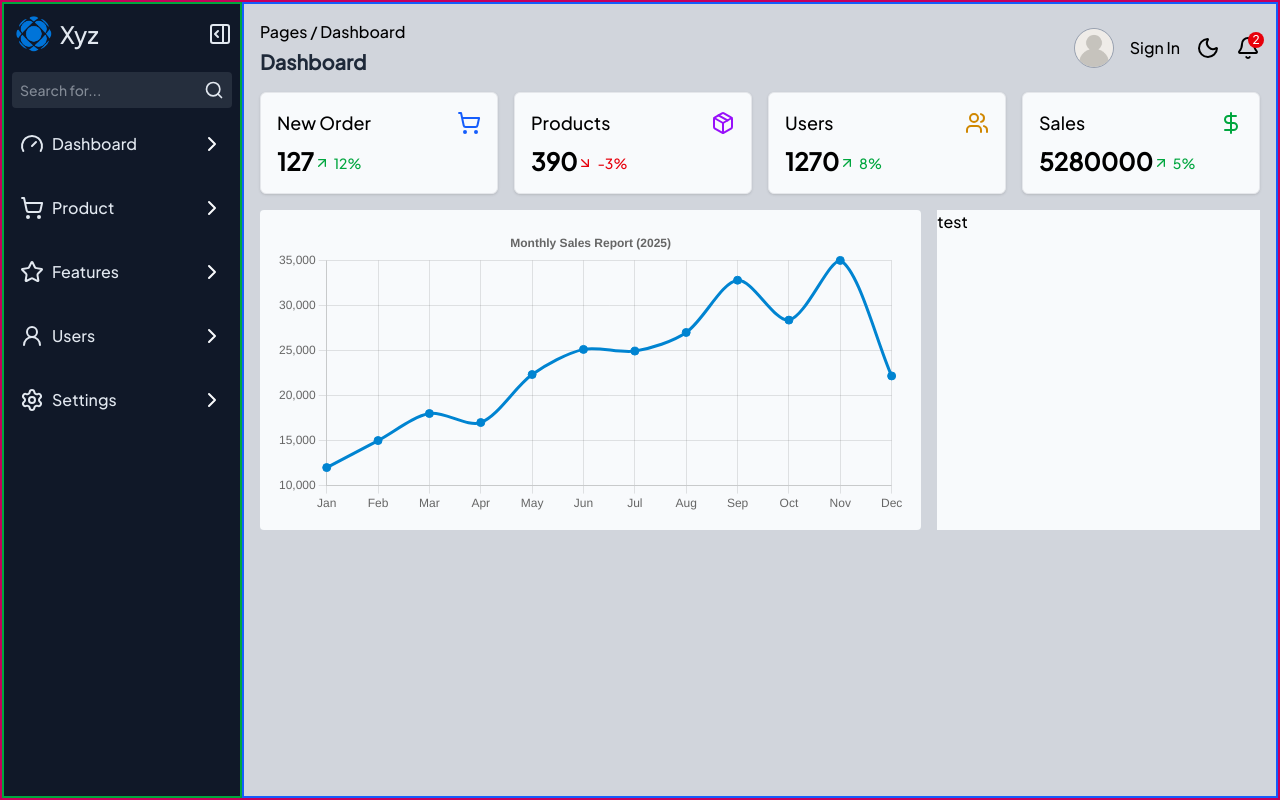
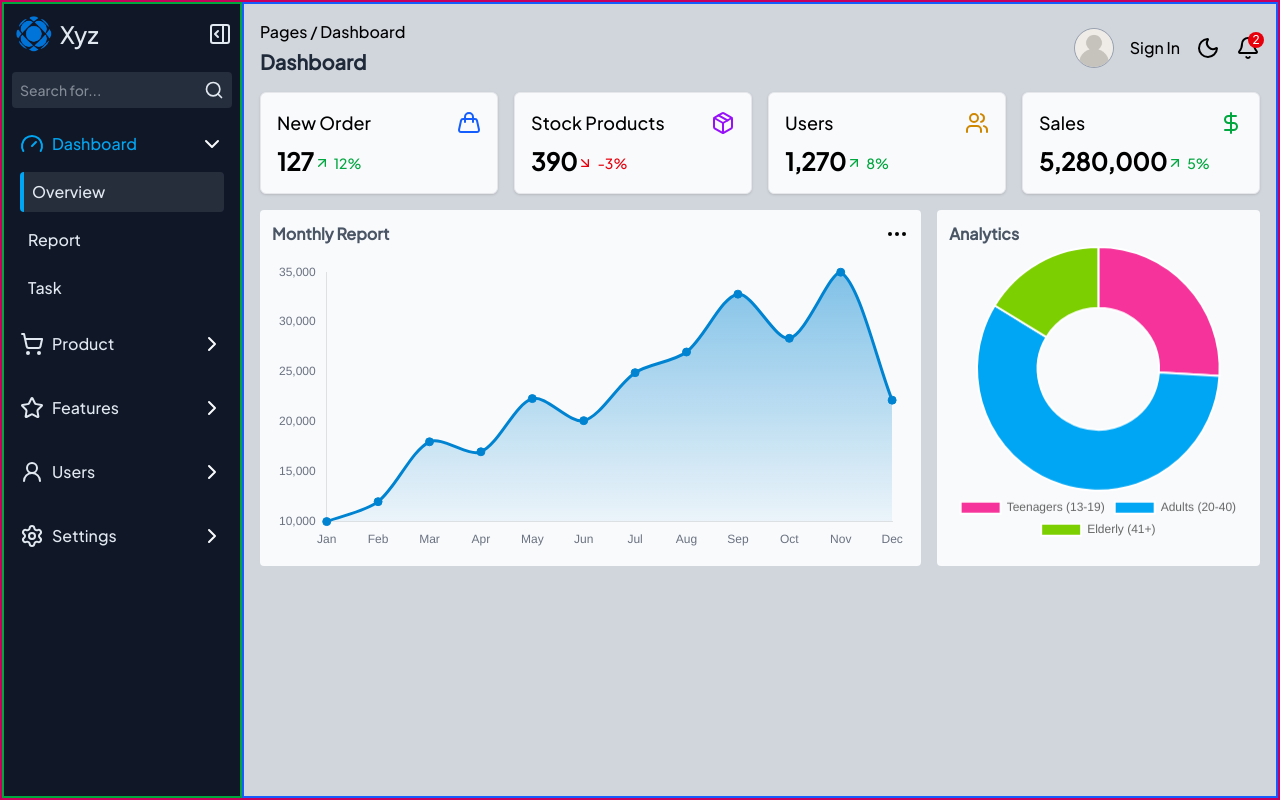
Before and after one commit to RaihanHafiz27/Dashboard, a Next.js app: page /dashboard in a window 1280 px wide. Built offline with nearby package versions, Linux system fonts and the light colour scheme.

Commit message:
added cart report

```diff
--- a/package.json
+++ b/package.json
@@ -14,6 +14,7 @@
     "next": "15.5.2",
     "react": "19.1.0",
     "react-chartjs-2": "^5.3.0",
+    "react-countup": "^6.5.3",
     "react-dom": "19.1.0"
   },
   "devDependencies": {
--- /dev/null
+++ b/src/constants/linksNav.tsx
@@ -0,0 +1,55 @@
+import { NavLinks } from "@/types/navLinks.type";
+import { Gauge, Settings, ShoppingCart, Star, User2 } from "lucide-react";
+
+export const navLinks: NavLinks[] = [
+  {
+    id: 1,
+    title: "dashboard",
+    subs: [
+      { title: "overview", to: "/dashboard" },
+      { title: "report", to: "/dashboard/report" },
+      { title: "task", to: "#" },
+    ],
+    icon: <Gauge />,
+  },
+  {
+    id: 2,
+    title: "product",
+    // to: "/dashboard/product",
+    subs: [
+      { title: "all product", to: "/dashboard" },
+      { title: "cahert", to: "/dashboard/report" },
+    ],
+    icon: <ShoppingCart />,
+  },
+  {
+    id: 3,
+    title: "features",
+    // to: "/",
+    subs: [
+      { title: "a121", to: "/dashboard" },
+      { title: "re1rt", to: "/dashboard/report" },
+    ],
+    icon: <Star />,
+  },
+  {
+    id: 4,
+    title: "users",
+    // to: "/",
+    subs: [
+      { title: "status", to: "/dashboard" },
+      { title: "rchat", to: "/dashboard/report" },
+    ],
+    icon: <User2 />,
+  },
+  {
+    id: 5,
+    title: "settings",
+    // to: "/",
+    subs: [
+      { title: "dark", to: "/dashboard" },
+      { title: "rsa", to: "/dashboard/report" },
+    ],
+    icon: <Settings />,
+  },
+];
--- /dev/null
+++ b/src/constants/salesData.ts
@@ -0,0 +1,16 @@
+import { Sale } from "@/types/sales.type";
+
+export const salesData: Sale[] = [
+  { month: "Jan", total: 10000 },
+  { month: "Feb", total: 12000 },
+  { month: "Mar", total: 18000 },
+  { month: "Apr", total: 17000 },
+  { month: "May", total: 22330 },
+  { month: "Jun", total: 20120 },
+  { month: "Jul", total: 24930 },
+  { month: "Aug", total: 27000 },
+  { month: "Sep", total: 32800 },
+  { month: "Oct", total: 28370 },
+  { month: "Nov", total: 35000 },
+  { month: "Dec", total: 22175 },
+];
--- a/src/fragments/Sidebar/Sidebar.tsx
+++ b/src/fragments/Sidebar/Sidebar.tsx
@@ -1,79 +1,9 @@
-import {
-  ChevronRight,
-  Gauge,
-  LucideIcon,
-  PanelTopOpen,
-  Search,
-  Settings,
-  ShoppingCart,
-  Star,
-  User2,
-} from "lucide-react";
+import { navLinks } from "@/constants/linksNav";
+import { ChevronRight, PanelTopOpen, Search } from "lucide-react";
 import Image from "next/image";
 import Link from "next/link";
 import { useRouter } from "next/router";
 import React, { useState } from "react";
-// import {LucideIcon} from "lucide-react"
-
-interface NavLinks {
-  id: number;
-  title: string;
-  subs?: { title: string; to: string }[];
-  icon: React.ReactNode;
-}
-
-const navLinks: NavLinks[] = [
-  {
-    id: 1,
-    title: "dashboard",
-    subs: [
-      { title: "overview", to: "/dashboard" },
-      { title: "report", to: "/dashboard/report" },
-      { title: "task", to: "#" },
-    ],
-    icon: <Gauge />,
-  },
-  {
-    id: 2,
-    title: "product",
-    // to: "/dashboard/product",
-    subs: [
-      { title: "all product", to: "/dashboard" },
-      { title: "cahert", to: "/dashboard/report" },
-    ],
-    icon: <ShoppingCart />,
-  },
-  {
-    id: 3,
-    title: "features",
-    // to: "/",
-    subs: [
-      { title: "a121", to: "/dashboard" },
-      { title: "re1rt", to: "/dashboard/report" },
-    ],
-    icon: <Star />,
-  },
-  {
-    id: 4,
-    title: "users",
-    // to: "/",
-    subs: [
-      { title: "status", to: "/dashboard" },
-      { title: "rchat", to: "/dashboard/report" },
-    ],
-    icon: <User2 />,
-  },
-  {
-    id: 5,
-    title: "settings",
-    // to: "/",
-    subs: [
-      { title: "dark", to: "/dashboard" },
-      { title: "rsa", to: "/dashboard/report" },
-    ],
-    icon: <Settings />,
-  },
-];
 
 export const Sidebar = ({
   isFull,
@@ -82,7 +12,7 @@ export const Sidebar = ({
   isFull: boolean;
   setIsFull: React.Dispatch<React.SetStateAction<boolean>>;
 }) => {
-  const [showMenu, setShowMenu] = useState<string | null>(null);
+  const [showMenu, setShowMenu] = useState<string | null>("dashboard");
   const router = useRouter();
   console.log(router);
 
@@ -198,46 +128,6 @@ export const Sidebar = ({
           ))}
         </ul>
       </nav>
-      {/* <div className="space-y-4">
-        <h2>Profile</h2>
-        <div className="flex items-center space-x-2">
-          <Image
-            src={"/images/profile.jpg"}
-            width={200}
-            height={200}
-            alt="profile"
-            className="w-10 h-10 rounded-full"
-          />
-          <span className="text-xs">
-            <p>KannaSYF</p>
-            <p>Account Settings</p>
-          </span>
-        </div>
-      </div> */}
     </aside>
   );
 };
-
-//  <nav className="grid grid-cols-1 gap-y-4">
-//         {navLinks.map((link) => (
-//           <Link
-//             key={link.id}
-//             href={link.to}
-//             className={`flex items-center justify-between px-2 py-3 capitalize rounded-sm ${
-//               router.pathname === link.to
-//                 ? "border-l-4 border-sky-500 bg-gray-200/10"
-//                 : ""
-//             }`}
-//           >
-//             <span className="flex items-center space-x-2">
-//               <i>{link.icon}</i>
-//               <span className={`${isFull ? "block" : "hidden"}`}>
-//                 {link.title}
-//               </span>
-//             </span>
-//             <i>
-//               <ChevronRight />
-//             </i>
-//           </Link>
-//         ))}
-//       </nav>
--- /dev/null
+++ b/src/fragments/charts/analyticsDonut.tsx
@@ -0,0 +1,67 @@
+import { Doughnut } from "react-chartjs-2";
+import {
+  Chart as ChartJS,
+  ArcElement,
+  Legend,
+  CategoryScale,
+  Tooltip,
+} from "chart.js";
+
+ChartJS.register(ArcElement, Legend, CategoryScale, Tooltip);
+
+// /data/buyers.ts
+export interface BuyerCategory {
+  label: string;
+  value: number;
+}
+
+export const buyerData: BuyerCategory[] = [
+  { label: "Teenagers (13-19)", value: 350 },
+  { label: "Adults (20-40)", value: 780 },
+  { label: "Elderly (41+)", value: 220 },
+];
+
+export const AnalyticsDonut = () => {
+  const data = {
+    labels: buyerData.map((item) => item.label),
+    datasets: [
+      {
+        label: "Jumlah Pembeli",
+        data: buyerData.map((item) => item.value),
+        backgroundColor: [
+          "rgb(246, 51, 154)",
+          "rgb(0, 166, 244)",
+          "rgb(124, 207, 0)",
+        ],
+        // borderColor: [
+        //   "rgba(59, 130, 246, 1)",
+        //   "rgba(34, 197, 94, 1)",
+        //   "rgba(239, 68, 68, 1)",
+        // ],
+        // borderWidth: 1,
+      },
+    ],
+  };
+
+  const options = {
+    responsive: true,
+    plugins: {
+      legend: {
+        position: "bottom" as const,
+      },
+      title: {
+        display: false,
+        text: "Distribusi Usia Pembeli",
+      },
+    },
+  };
+
+  return (
+    <div className="col-span-1 bg-slate-50 p-3 rounded-sm">
+      <h3 className="font-semibold text-gray-600">Analytics</h3>
+      <div>
+        <Doughnut data={data} options={options} />
+      </div>
+    </div>
+  );
+};
--- /dev/null
+++ b/src/fragments/charts/monthlyLine.tsx
@@ -0,0 +1,91 @@
+import { Ellipsis } from "lucide-react";
+import { Line } from "react-chartjs-2";
+import {
+  Chart as ChartJS,
+  CategoryScale,
+  LineElement,
+  LinearScale,
+  PointElement,
+  Filler,
+} from "chart.js";
+import { salesData } from "@/constants/salesData";
+
+ChartJS.register(CategoryScale, LineElement, LinearScale, PointElement, Filler);
+
+export const MonthlyLine = () => {
+  const data = {
+    labels: salesData.map((item) => item.month),
+    datasets: [
+      {
+        label: "Monthly Sales",
+        data: salesData.map((item) => item.total),
+        borderColor: "rgb(0, 132, 209)", // hijau
+        backgroundColor: (context: any) => {
+          const ctx = context.chart.ctx;
+          const gradient = ctx.createLinearGradient(
+            0,
+            0,
+            0,
+            context.chart.height
+          );
+          gradient.addColorStop(0, "rgba(0, 132, 209, 0.5)"); // atas lebih solid
+          gradient.addColorStop(1, "rgba(0, 132, 209, 0)"); // bawah transparan
+          return gradient;
+        },
+        fill: true, // area fill di bawah garis
+        tension: 0.3, // bikin garis agak melengkung
+        pointRadius: 4,
+        pointBackgroundColor: "rgb(0, 132, 209)",
+      },
+    ],
+  };
+
+  const options = {
+    responsive: true,
+    maintainAspectRatio: false,
+    plugins: {
+      legend: {
+        display: false,
+        position: "top" as const,
+      },
+      // title: {
+      //   display: true,
+      //   text: "Monthly Sales Report (2025)",
+      // },
+    },
+    scales: {
+      x: {
+        grid: {
+          display: false, // <-- matikan garis vertikal (kotak)
+          drawBorder: false, // hilangkan border axis
+        },
+        ticks: {
+          color: "#6b7280",
+        },
+      },
+      y: {
+        grid: {
+          display: false, // <-- matikan garis horizontal (kotak)
+          drawBorder: false,
+        },
+        ticks: {
+          color: "#6b7280",
+          // optionally format ticks, e.g. callback untuk "Rp"
+        },
+      },
+    },
+  };
+  return (
+    <div className="bg-slate-50 col-span-2 rounded-sm">
+      <div className="flex justify-between px-3 pt-3">
+        <h3 className="font-semibold text-gray-600">Monthly Report</h3>
+        <button className="cursor-not-allowed" disabled>
+          <Ellipsis />
+        </button>
+      </div>
+      <div className=" p-4 rounded-sm h-80">
+        <Line data={data} options={options} />
+      </div>
+    </div>
+  );
+};
--- a/src/layouts/DashboardLayout.tsx
+++ b/src/layouts/DashboardLayout.tsx
@@ -19,6 +19,15 @@ export const DashboardLayout = ({ children }: { children: ReactElement }) => {
       <Sidebar isFull={isFull} setIsFull={setIsFull} />
       {/* main content dashboard */}
       <main className="border-2 border-blue-600 grow bg-gray-300 p-4 space-y-4">
+        <Information />
+        <div>{children}</div>
+      </main>
+    </div>
+  );
+};
+
+const Information = () => {
+  return (
     <div className="flex items-center justify-between">
       <div className="space-y-1">
         <p>Pages / Dashboard</p>
@@ -32,9 +41,11 @@ export const DashboardLayout = ({ children }: { children: ReactElement }) => {
           alt="profile"
           className="w-10 h-10 rounded-full border border-gray-400"
         />
-            <p>Sign In</p>
+        <button disabled className="cursor-not-allowed">
+          Sign In
+        </button>
         <MoonIcon />
-            <div className="relative">
+        <button disabled className="relative cursor-not-allowed">
           <Bell />
           <span
             className="
@@ -46,11 +57,8 @@ export const DashboardLayout = ({ children }: { children: ReactElement }) => {
           >
             2
           </span>
+        </button>
       </div>
-          </div>
-        </div>
-        <div>{children}</div>
-      </main>
     </div>
   );
 };
--- a/src/pages/dashboard/index.tsx
+++ b/src/pages/dashboard/index.tsx
@@ -1,25 +1,29 @@
-import { Line } from "react-chartjs-2";
-import {
-  Chart as ChartJS,
-  CategoryScale,
-  LinearScale,
-  PointElement,
-  LineElement,
-  Title,
-  Tooltip,
-  Legend,
-} from "chart.js";
+import { Doughnut, Line, Pie } from "react-chartjs-2";
+// import {
+//   Chart as ChartJS,
+//   CategoryScale,
+//   LinearScale,
+//   PointElement,
+//   LineElement,
+//   Title,
+//   Tooltip,
+//   Legend,
+//   Filler,
+//   ArcElement,
+// } from "chart.js";
 
 // wajib register element yang dipakai
-ChartJS.register(
-  CategoryScale,
-  LinearScale,
-  PointElement,
-  LineElement,
-  Title,
-  Tooltip,
-  Legend
-);
+// ChartJS.register(
+//   CategoryScale,
+//   LinearScale,
+//   PointElement,
+//   LineElement,
+//   Title,
+//   Tooltip,
+//   Legend,
+//   Filler,
+//   ArcElement
+// );
 
 import {
   ArrowUpRight,
@@ -28,7 +32,12 @@ import {
   Package,
   Users,
   DollarSign,
+  Handbag,
+  Ellipsis,
 } from "lucide-react";
+import CountUp from "react-countup";
+import { MonthlyLine } from "@/fragments/charts/monthlyLine";
+import { AnalyticsDonut } from "@/fragments/charts/analyticsDonut";
 
 interface Count {
   id: number;
@@ -38,25 +47,16 @@ interface Count {
   icon: React.ReactNode;
 }
 
-// /data/sales.ts
-export interface Sale {
-  month: string;
-  total: number;
+// /data/buyers.ts
+export interface BuyerCategory {
+  label: string;
+  value: number;
 }
 
-export const salesData: Sale[] = [
-  { month: "Jan", total: 12000 },
-  { month: "Feb", total: 15000 },
-  { month: "Mar", total: 18000 },
-  { month: "Apr", total: 17000 },
-  { month: "May", total: 22330 },
-  { month: "Jun", total: 25120 },
-  { month: "Jul", total: 24930 },
-  { month: "Aug", total: 27000 },
-  { month: "Sep", total: 32800 },
-  { month: "Oct", total: 28370 },
-  { month: "Nov", total: 35000 },
-  { month: "Dec", total: 22175 },
+export const buyerData: BuyerCategory[] = [
+  { label: "Remaja (13-19)", value: 350 },
+  { label: "Dewasa (20-40)", value: 780 },
+  { label: "Tua (41+)", value: 220 },
 ];
 
 const datas: Count[] = [
@@ -65,11 +65,11 @@ const datas: Count[] = [
     title: "new order",
     sum: 127,
     growth: +12,
-    icon: <ShoppingCart className="w-6 h-6 text-blue-600" />,
+    icon: <Handbag className="w-6 h-6 text-blue-600" />,
   },
   {
     id: 2,
-    title: "products",
+    title: "stock products",
     sum: 390,
     growth: -3,
     icon: <Package className="w-6 h-6 text-purple-600" />,
@@ -91,36 +91,39 @@ const datas: Count[] = [
 ];
 
 const DashboardPage = () => {
-  const data = {
-    labels: salesData.map((item) => item.month),
-    datasets: [
-      {
-        label: "Monthly Sales",
-        data: salesData.map((item) => item.total),
-        borderColor: "rgb(0, 132, 209)", // hijau
-        backgroundColor: "rgba(34,197,94,0.3)", // hijau transparan
-        fill: true, // area fill di bawah garis
-        tension: 0.3, // bikin garis agak melengkung
-        pointRadius: 4,
-        pointBackgroundColor: "rgb(0, 132, 209)",
-      },
-    ],
-  };
+  // const data1 = {
+  //   labels: buyerData.map((item) => item.label),
+  //   datasets: [
+  //     {
+  //       label: "Jumlah Pembeli",
+  //       data: buyerData.map((item) => item.value),
+  //       backgroundColor: [
+  //         "rgb(246, 51, 154)",
+  //         "rgb(0, 166, 244)",
+  //         "rgb(124, 207, 0)",
+  //       ],
+  //       // borderColor: [
+  //       //   "rgba(59, 130, 246, 1)",
+  //       //   "rgba(34, 197, 94, 1)",
+  //       //   "rgba(239, 68, 68, 1)",
+  //       // ],
+  //       // borderWidth: 1,
+  //     },
+  //   ],
+  // };
 
-  const options = {
-    responsive: true,
-    maintainAspectRatio: false,
-    plugins: {
-      legend: {
-        display: false,
-        position: "top" as const,
-      },
-      title: {
-        display: true,
-        text: "Monthly Sales Report (2025)",
-      },
-    },
-  };
+  // const options1 = {
+  //   responsive: true,
+  //   plugins: {
+  //     legend: {
+  //       position: "bottom" as const,
+  //     },
+  //     title: {
+  //       display: false,
+  //       text: "Distribusi Usia Pembeli",
+  //     },
+  //   },
+  // };
 
   return (
     <div className="space-y-4">
@@ -129,14 +132,19 @@ const DashboardPage = () => {
           // BERIKAN ANIMASI COUNTING
           <div
             key={item.id}
-            className="bg-slate-50 rounded-md p-4 shadow-sm border border-gray-200"
+            className="bg-slate-50 rounded-md p-4 shadow-sm border border-gray-200 hover:scale-105 transition-all duration-300"
           >
             <div className="flex items-center justify-between mb-2">
               <p className="text-lg capitalize font-medium">{item.title}</p>
               <i>{item.icon}</i>
             </div>
             <span className="flex ">
-              <p className="text-2xl font-bold">{item.sum}</p>
+              <CountUp
+                className="text-2xl font-bold"
+                start={0}
+                end={item.sum}
+                duration={5}
+              />
 
               {/* growth */}
               <div
@@ -156,10 +164,29 @@ const DashboardPage = () => {
         ))}
       </div>
       <div className="grid grid-cols-3 gap-x-4">
-        <div className="bg-slate-50 p-4 col-span-2 rounded-sm h-80">
+        {/* <div className="bg-slate-50 p-4 col-span-2 rounded-sm h-80">
+          <h3>Sales Report</h3>
           <Line data={data} options={options} />
-        </div>
-        <div className="col-span-1 bg-slate-50">test</div>
+        </div> */}
+        {/* <div className="bg-slate-50 col-span-2 rounded-sm">
+          <div className="flex justify-between px-3 pt-3">
+            <h3 className="font-semibold text-gray-600">Monthly Report</h3>
+            <button className="cursor-not-allowed" disabled>
+              <Ellipsis />
+            </button>
+          </div>
+          <div className=" p-4 rounded-sm h-80">
+            <Line data={data} options={options} />
+          </div>
+        </div> */}
+        <MonthlyLine />
+        <AnalyticsDonut />
+        {/* <div className="col-span-1 bg-slate-50 p-3 rounded-sm">
+          <h3 className="font-semibold text-gray-600">Analytics</h3>
+          <div>
+            <Doughnut data={data1} options={options1} />
+          </div>
+        </div> */}
       </div>
     </div>
   );
--- /dev/null
+++ b/src/types/navLinks.type.ts
@@ -0,0 +1,6 @@
+export interface NavLinks {
+  id: number;
+  title: string;
+  subs?: { title: string; to: string }[];
+  icon: React.ReactNode;
+}
--- /dev/null
+++ b/src/types/sales.type.ts
@@ -0,0 +1,4 @@
+export interface Sale {
+  month: string;
+  total: number;
+}
```
Also changed, not shown: 1 other file (tests, documents, lock files or other folders). Lines whose indentation alone changed are shown as unchanged.
